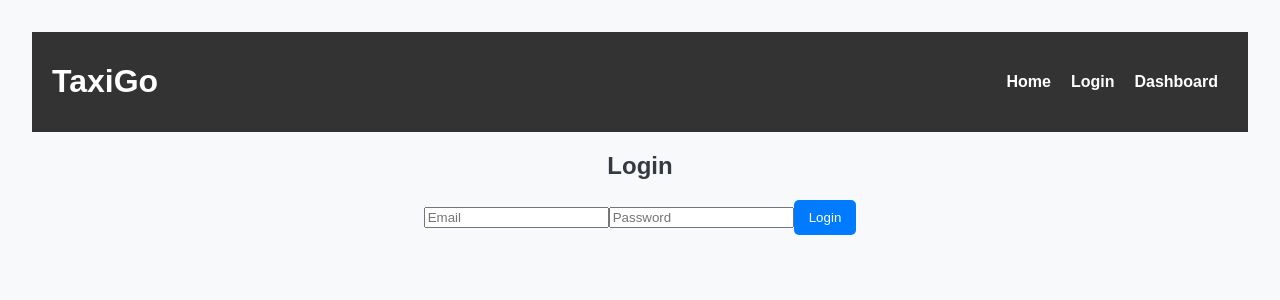
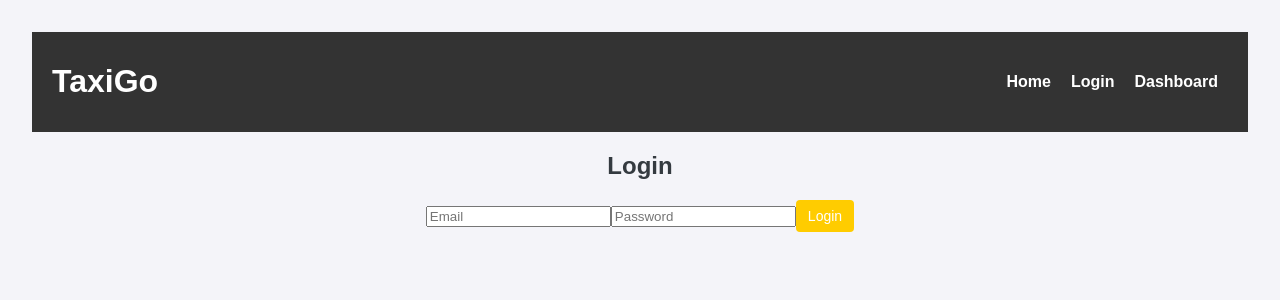
Before and after one commit to Tarto-4/taxi-booking-app, a React (Vite) app in the folder teksy/frontend/: page /login in a window 1280 px wide. Shown: the top 300 px of the page. Built offline with nearby package versions, Linux system fonts and the light colour scheme.

Commit message:
Update styles.css

```diff
--- a/teksy/frontend/src/styles/styles.css
+++ b/teksy/frontend/src/styles/styles.css
@@ -163,3 +163,62 @@ button:hover {
   background-color: #555;
   color: white;
 }
+/* General Styling */
+body {
+    font-family: Arial, sans-serif;
+    margin: 0;
+    padding: 0;
+    background-color: #f4f4f9;
+}
+
+/* Header Styling */
+.header {
+    display: flex;
+    align-items: center;
+    justify-content: space-between;
+    background-color: #004aad;
+    color: white;
+    padding: 10px 20px;
+    box-shadow: 0 2px 5px rgba(0, 0, 0, 0.2);
+}
+
+.logo {
+    height: 50px; /* Adjust size as needed */
+    margin-right: 10px;
+}
+
+.title {
+    font-family: cursive;
+    font-size: 24px;
+}
+
+nav {
+    display: flex;
+    gap: 15px;
+}
+
+nav a {
+    text-decoration: none;
+    color: white;
+    font-weight: bold;
+    transition: color 0.3s;
+}
+
+nav a:hover {
+    color: #ffcc00; /* Add hover effect */
+}
+
+/* Button Styling */
+button {
+    background-color: #ffcc00;
+    border: none;
+    padding: 8px 12px;
+    font-size: 14px;
+    border-radius: 4px;
+    cursor: pointer;
+    transition: background-color 0.3s;
+}
+
+button:hover {
+    background-color: #ff9900;
+}
```
